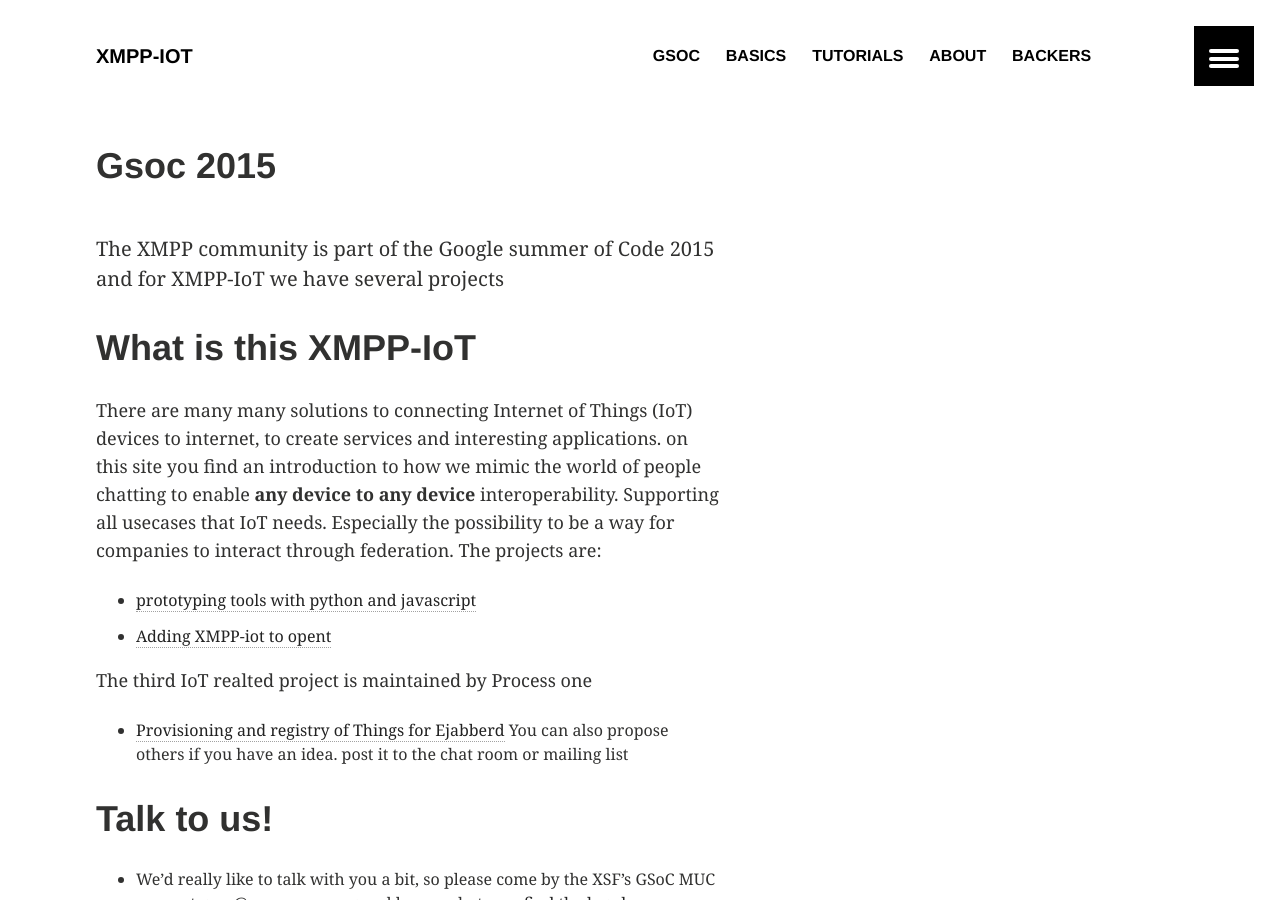
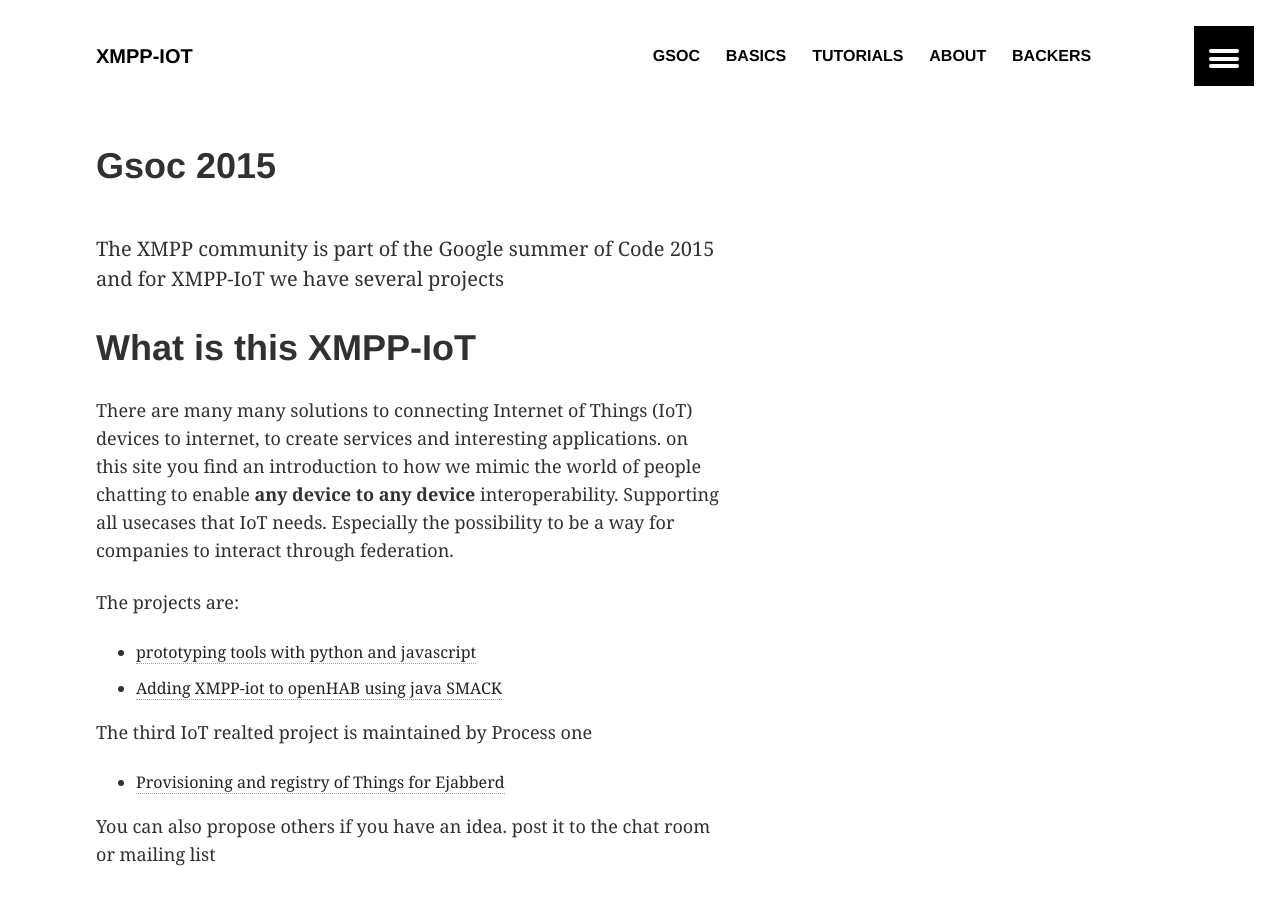
Before and after one commit to xmpp-iot/xmpp-iot.github.io, a Jekyll site: the page built from gsoc/index.md, in a window 1280 px wide and 900 px high. Built offline with Jekyll 4.4.1, drawn with Linux system fonts in a browser that asks for light colours.

Commit message:
more updates on gsoc

```diff
--- a/gsoc/index.md
+++ b/gsoc/index.md
@@ -17,14 +17,16 @@
 
 #What is this XMPP-IoT
 There are many many solutions to connecting Internet of Things (IoT) devices to internet, to create services and interesting applications. on this site you find an introduction to how we mimic the world of people chatting to enable **any device to any device** interoperability. Supporting all usecases that IoT needs. Especially the possibility to be a way for companies to interact through federation.
+
 The projects are:
 
 * [prototyping tools with python and javascript](http://wiki.xmpp.org/web/Summer_of_Code_2015#Prototyping_tools.2C_for_Internet_of_Things_Using_SleekXMPP_and_Web)
-* [Adding XMPP-iot to opent](http://wiki.xmpp.org/web/Summer_of_Code_2015#Adding_XMPP-IoT_to_the_openHAB_smarthome_project_using_Smack)
+* [Adding XMPP-iot to openHAB using java SMACK](http://wiki.xmpp.org/web/Summer_of_Code_2015#Adding_XMPP-IoT_to_the_openHAB_smarthome_project_using_Smack)
 
 The third IoT realted project is maintained by Process one
 
 * [Provisioning and registry of Things for Ejabberd](http://wiki.xmpp.org/web/Summer_of_Code_2015#Provisioning_and_registry_of_Things_.28IoT.29_for_ejabberd)
+
 You can also propose others if you have an idea. post it to the chat room or mailing list
 
 #Talk to us!
```
